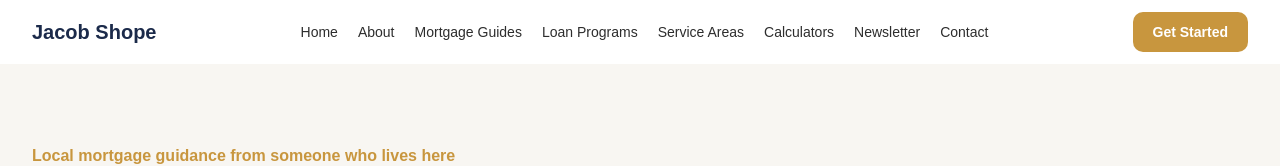
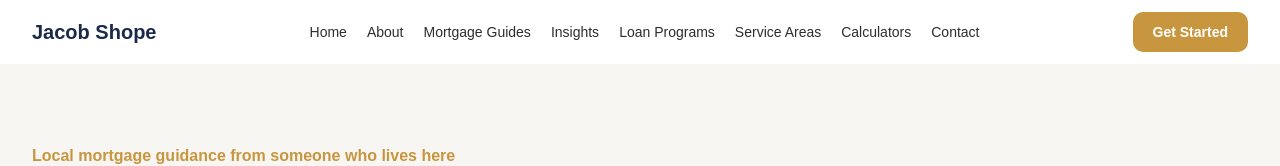
Before and after one commit to JLshope12/jacob-shope-mortgage, a Next.js app: page / in a window 1280 px wide. Shown: the top 166 px of the page. Built offline with nearby package versions, Linux system fonts and the light colour scheme.

Commit message:
Promote Charlotte mortgage insights hub in primary navigation

```diff
--- a/components/layout/Header.tsx
+++ b/components/layout/Header.tsx
@@ -8,10 +8,10 @@ const NAV_LINKS = [
   { href: "/", label: "Home" },
   { href: "/about", label: "About" },
   { href: "/mortgage-guides", label: "Mortgage Guides" },
+  { href: "/blog", label: "Insights" },
   { href: "/loan-programs", label: "Loan Programs" },
   { href: "/service-areas", label: "Service Areas" },
   { href: "/calculators", label: "Calculators" },
-  { href: "/newsletter", label: "Newsletter" },
   { href: "/contact", label: "Contact" },
 ];
 
@@ -114,6 +114,13 @@ export function Header() {
             Mortgage FAQ
           </Link>
           <Link
+            href="/newsletter"
+            onClick={() => setMobileOpen(false)}
+            className="rounded-lg px-4 py-3 text-base font-medium text-charcoal hover:bg-offwhite hover:text-gold"
+          >
+            Newsletter
+          </Link>
+          <Link
             href="/contact"
             onClick={() => setMobileOpen(false)}
             className="mt-4 inline-flex justify-center rounded-lg bg-gold px-5 py-3 text-base font-semibold text-white hover:bg-gold/90"
```
